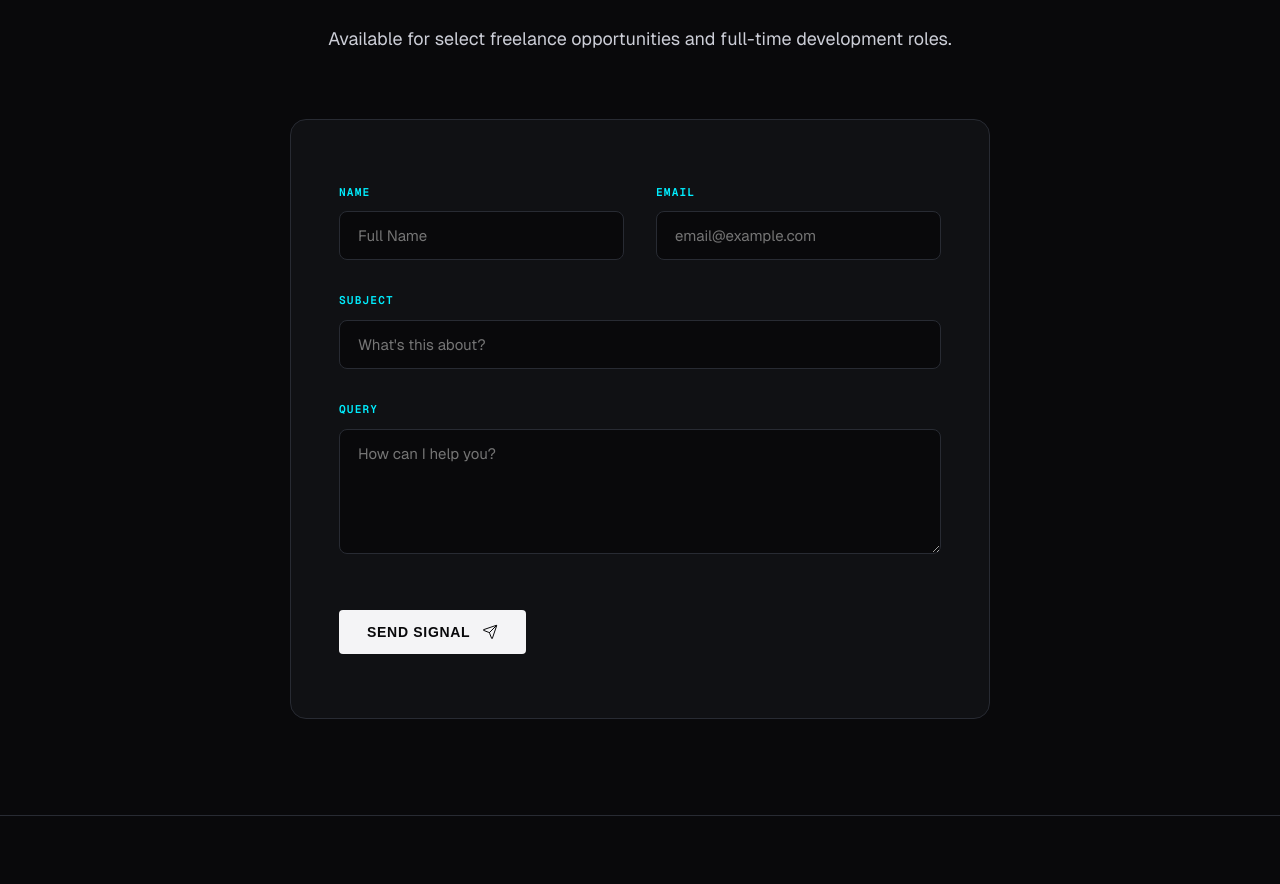
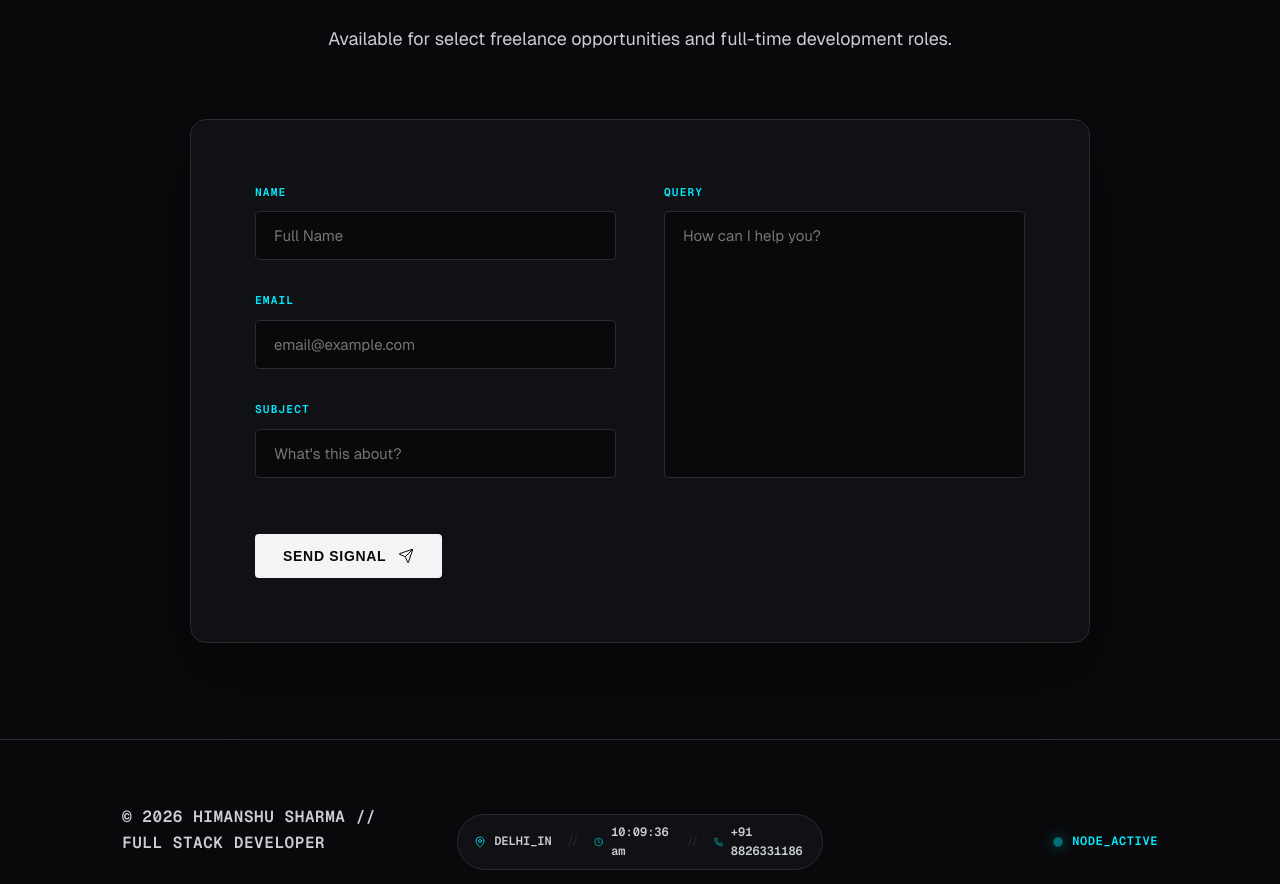
Before and after one commit to hauntedcrewvkr/himanshu_portfolio, a React (Vite) app: page / in a window 1280 px wide. Shown: the part 4619-5503 px from the top of the page. Built offline with nearby package versions, Linux system fonts and the light colour scheme.

Commit message:
style: split contact form into two-column layout for improved structure and balance

```diff
--- a/src/components/sections/Contact.jsx
+++ b/src/components/sections/Contact.jsx
@@ -41,9 +41,9 @@ const Contact = () => {
           </p>
         </div>
 
-        <div className="form-container-centered">
-          <form className="minimal-form" ref={form} onSubmit={sendEmail}>
-            <div className="form-grid">
+        <div className="form-container-split">
+          <form className="split-form" ref={form} onSubmit={sendEmail}>
+            <div className="form-left">
               <div className="input-group">
                 <label htmlFor="name">Name</label>
                 <input type="text" id="name" name="name" placeholder="Full Name" required />
@@ -52,17 +52,20 @@ const Contact = () => {
                 <label htmlFor="email">Email</label>
                 <input type="email" id="email" name="email" placeholder="email@example.com" required />
               </div>
-              <div className="input-group span-full">
+              <div className="input-group">
                 <label htmlFor="subject">Subject</label>
                 <input type="text" id="subject" name="subject" placeholder="What's this about?" required />
               </div>
-              <div className="input-group span-full">
+            </div>
+
+            <div className="form-right">
+              <div className="input-group full-height">
                 <label htmlFor="message">Query</label>
-                <textarea id="message" name="message" rows="5" placeholder="How can I help you?" required></textarea>
+                <textarea id="message" name="message" placeholder="How can I help you?" required></textarea>
               </div>
             </div>
 
-            <div className="form-footer">
+            <div className="form-footer-full">
               <Magnetic>
                 <button
                   type="submit"
--- a/src/styles/components.scss
+++ b/src/styles/components.scss
@@ -291,37 +291,68 @@
   }
 }
 
-.form-container-centered {
-  max-width: 700px;
+.form-container-split {
+  max-width: 900px;
   margin: 0 auto;
-  background: var(--card-bg);
-  padding: $space-7 $space-6;
+  background: var(--surface-200);
+  padding: $space-7;
   border-radius: 16px;
   border: 1px solid var(--border);
-  @media (max-width: 600px) {
-    padding: $space-5 $space-4;
+  box-shadow: 0 30px 60px rgba(0, 0, 0, 0.4);
+
+  @media (max-width: 768px) {
+    padding: $space-5;
   }
 }
 
-.minimal-form {
-  display: flex;
-  flex-direction: column;
-  gap: $space-5;
-  .form-grid {
-    display: grid;
-    grid-template-columns: 1fr 1fr;
+.split-form {
+  display: grid;
+  grid-template-columns: 1fr 1fr;
+  gap: $space-6;
+
+  @media (max-width: 768px) {
+    grid-template-columns: 1fr;
     gap: $space-5;
-    @media (max-width: 600px) {
-      grid-template-columns: 1fr;
-    }
-    .span-full {
-      grid-column: 1 / -1;
+  }
+
+  .form-left {
+    display: flex;
+    flex-direction: column;
+    gap: $space-5;
+  }
+
+  .form-right {
+    .full-height {
+      height: 100%;
+      display: flex;
+      flex-direction: column;
+
+      textarea {
+        flex: 1;
+        min-height: 200px;
+        resize: none;
+      }
     }
   }
+
+  .form-footer-full {
+    grid-column: 1 / -1;
+    display: flex;
+    align-items: center;
+    gap: $space-5;
+    margin-top: $space-2;
+
+    @media (max-width: 600px) {
+      flex-direction: column;
+      align-items: flex-start;
+    }
+  }
+
   .input-group {
     display: flex;
     flex-direction: column;
     gap: 10px;
+
     label {
       font-family: 'Geist Mono', monospace;
       font-size: 0.7rem;
@@ -330,15 +361,17 @@
       text-transform: uppercase;
       letter-spacing: 0.1em;
     }
+
     input, textarea {
       background: var(--surface-100);
       border: 1px solid var(--border);
       padding: 14px 18px;
-      border-radius: $radius;
+      border-radius: 4px;
       color: var(--text-100);
       font-family: 'Geist', sans-serif;
       font-size: 0.9375rem;
       transition: $transition;
+
       &:focus {
         outline: none;
         border-color: var(--primary);
@@ -346,19 +379,8 @@
       }
     }
   }
-  .form-footer {
-    margin-top: $space-4;
-    display: flex;
-    justify-content: space-between;
-    align-items: center;
-    flex-wrap: wrap;
-    gap: $space-5;
-    @media (max-width: 600px) {
-      flex-direction: column;
-      align-items: flex-start;
-    }
-  }
 }
+
 
 // BUTTONS
 .btn-wrap {
```
